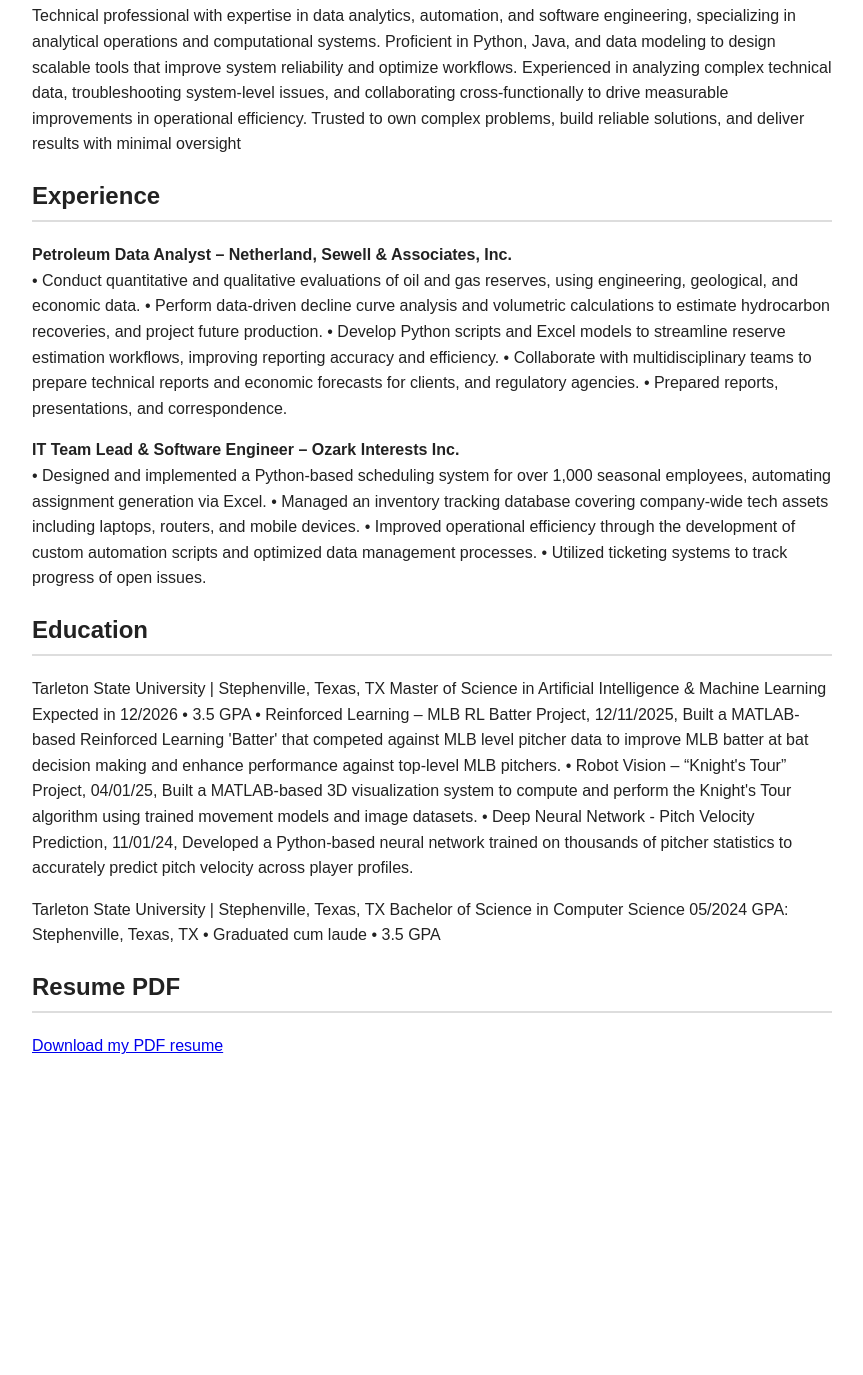
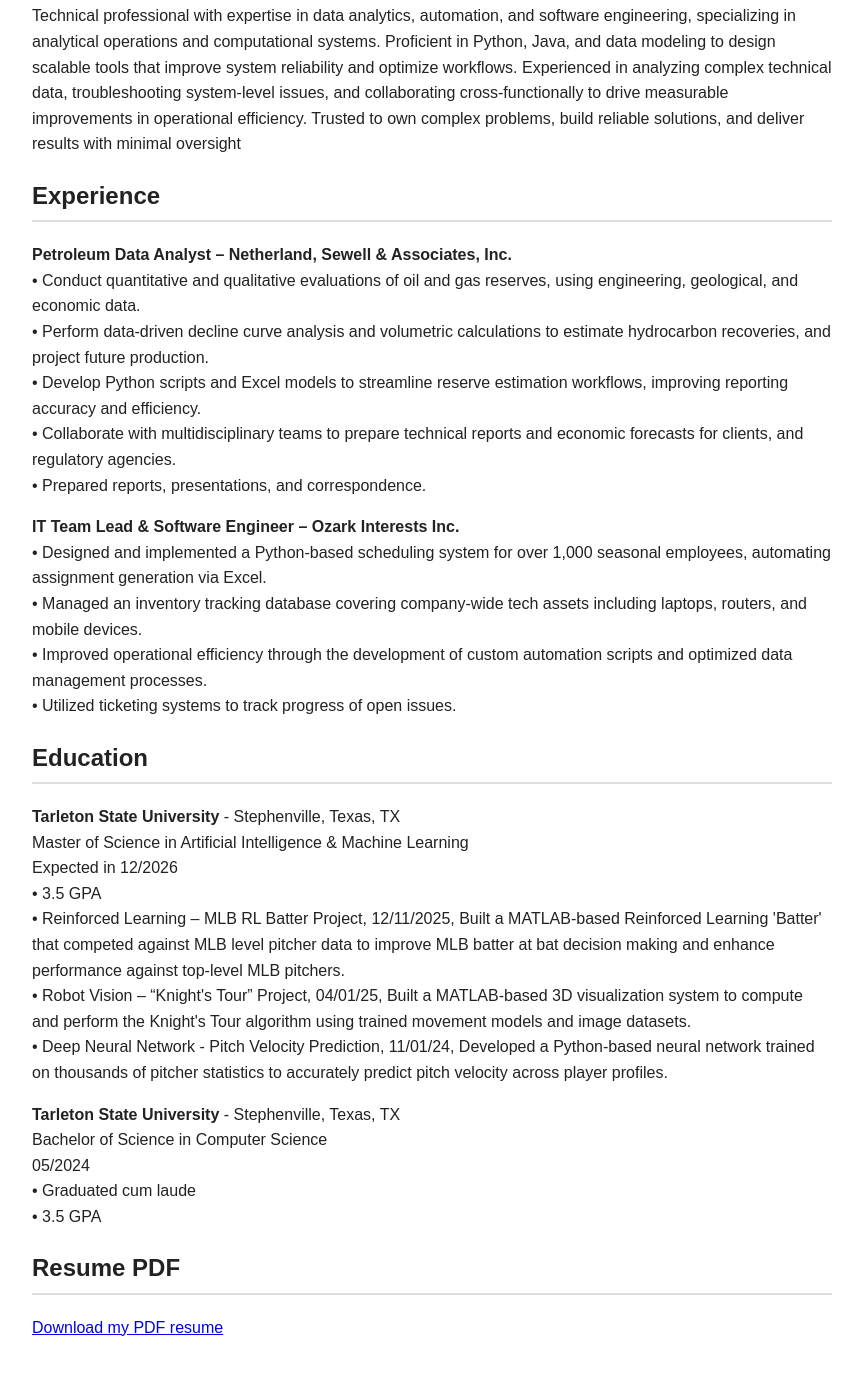
Before and after one commit to garrettdrolet/GarrettDrolet.github.io, a plain HTML site: page index.html in a window 1280 px wide. Shown: the part 227-1602 px from the top of the page, without its empty margins (208-1071 px from the left). Before the commit the page ends 1326 px from the top, so only its background shows below. Drawn offline with Linux system fonts and the light colour scheme.

Commit message:
Update index.html

```diff
--- a/index.html
+++ b/index.html
@@ -39,34 +39,33 @@
 
 <h2>Experience</h2>
 <p><strong>Petroleum Data Analyst – Netherland, Sewell & Associates, Inc.</strong><br>
-•	Conduct quantitative and qualitative evaluations of oil and gas reserves, using engineering, geological, and economic data.
-•	Perform data-driven decline curve analysis and volumetric calculations to estimate hydrocarbon recoveries, and project future production.
-•	Develop Python scripts and Excel models to streamline reserve estimation workflows, improving reporting accuracy and efficiency.
-•	Collaborate with multidisciplinary teams to prepare technical reports and economic forecasts for clients, and regulatory agencies.
+•	Conduct quantitative and qualitative evaluations of oil and gas reserves, using engineering, geological, and economic data.<br>
+•	Perform data-driven decline curve analysis and volumetric calculations to estimate hydrocarbon recoveries, and project future production.<br>
+•	Develop Python scripts and Excel models to streamline reserve estimation workflows, improving reporting accuracy and efficiency.<br>
+•	Collaborate with multidisciplinary teams to prepare technical reports and economic forecasts for clients, and regulatory agencies.<br>
 •	Prepared reports, presentations, and correspondence.
 </p>
 <p><strong>IT Team Lead & Software Engineer – Ozark Interests Inc.</strong><br>
-• Designed and implemented a Python-based scheduling system for over 1,000 seasonal employees, automating assignment generation via Excel.
-•	Managed an inventory tracking database covering company-wide tech assets including laptops, routers, and mobile devices.
-•	Improved operational efficiency through the development of custom automation scripts and optimized data management processes.
+• Designed and implemented a Python-based scheduling system for over 1,000 seasonal employees, automating assignment generation via Excel.<br>
+•	Managed an inventory tracking database covering company-wide tech assets including laptops, routers, and mobile devices.<br>
+•	Improved operational efficiency through the development of custom automation scripts and optimized data management processes.<br>
 •	Utilized ticketing systems to track progress of open issues.
 </p>
 
 <h2>Education</h2>
-</p>
-Tarleton State University | Stephenville, Texas, TX
-Master of Science in Artificial Intelligence & Machine Learning
-Expected in 12/2026
-•	3.5 GPA
-•	Reinforced Learning – MLB RL Batter Project, 12/11/2025, Built a MATLAB-based Reinforced Learning 'Batter' that competed against MLB level pitcher data to improve MLB batter at bat decision making and enhance performance against top-level MLB pitchers.
-•	Robot Vision – “Knight's Tour” Project, 04/01/25, Built a MATLAB-based 3D visualization system to compute and perform the Knight's Tour algorithm using trained movement models and image datasets.
+<p>
+<b>Tarleton State University</b> - Stephenville, Texas, TX <br>
+Master of Science in Artificial Intelligence & Machine Learning <br>
+Expected in 12/2026 <br>
+•	3.5 GPA<br>
+•	Reinforced Learning – MLB RL Batter Project, 12/11/2025, Built a MATLAB-based Reinforced Learning 'Batter' that competed against MLB level pitcher data to improve MLB batter at bat decision making and enhance performance against top-level MLB pitchers.<br>
+•	Robot Vision – “Knight's Tour” Project, 04/01/25, Built a MATLAB-based 3D visualization system to compute and perform the Knight's Tour algorithm using trained movement models and image datasets.<br>
 •	Deep Neural Network - Pitch Velocity Prediction, 11/01/24, Developed a Python-based neural network trained on thousands of pitcher statistics to accurately predict pitch velocity across player profiles.
-</p></p>
-Tarleton State University | Stephenville, Texas, TX
-Bachelor of Science in Computer Science
-05/2024
-GPA: Stephenville, Texas, TX
-•	Graduated cum laude
+</p><p>
+<b>Tarleton State University</b> - Stephenville, Texas, TX <br>
+Bachelor of Science in Computer Science <br>
+05/2024 <br>
+•	Graduated cum laude<br>
 •	3.5 GPA
 </p>
 
```
